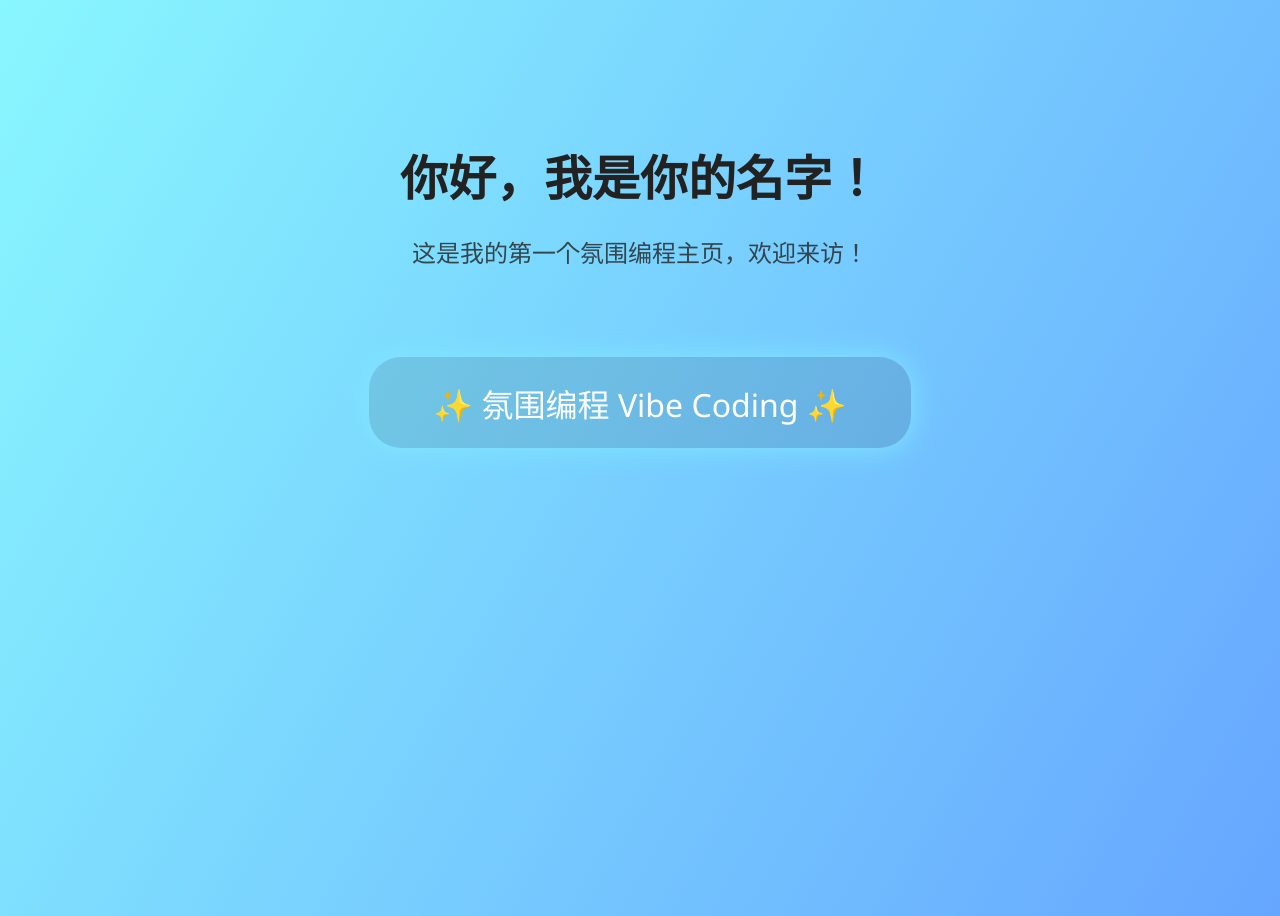
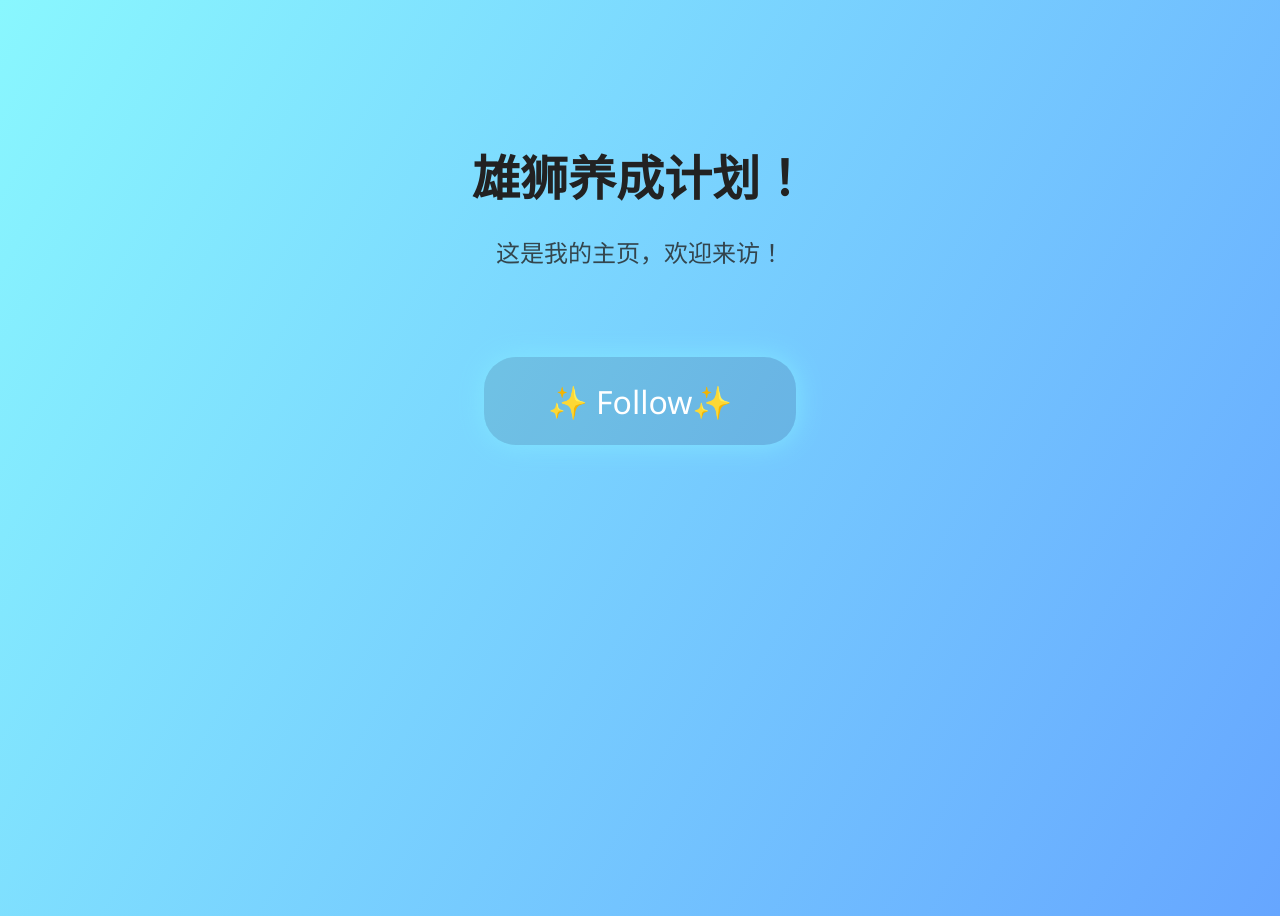
Before and after one commit to qingyuan-1-1/-, a plain HTML site: page index.html in a window 1280 px wide. Drawn offline with Linux system fonts and the light colour scheme.

Commit message:
Update index.html

```diff
--- a/index.html
+++ b/index.html
@@ -2,7 +2,7 @@
 <html>
 <head>
   <meta charset="utf-8">
-  <title>我的个人主页</title>
+  <title>Evan Tian</title>
   <style>
     body {
       background: linear-gradient(120deg, #89f7fe, #66a6ff);
@@ -44,8 +44,8 @@
   </style>
 </head>
 <body>
-  <h1>你好，我是你的名字！</h1>
-  <p>这是我的第一个氛围编程主页，欢迎来访！</p>
-  <div class="vibe">✨ 氛围编程 Vibe Coding ✨</div>
+  <h1>雄狮养成计划！</h1>
+  <p>这是我的主页，欢迎来访！</p>
+  <div class="vibe">✨ Follow✨</div>
 </body>
 </html>
```
